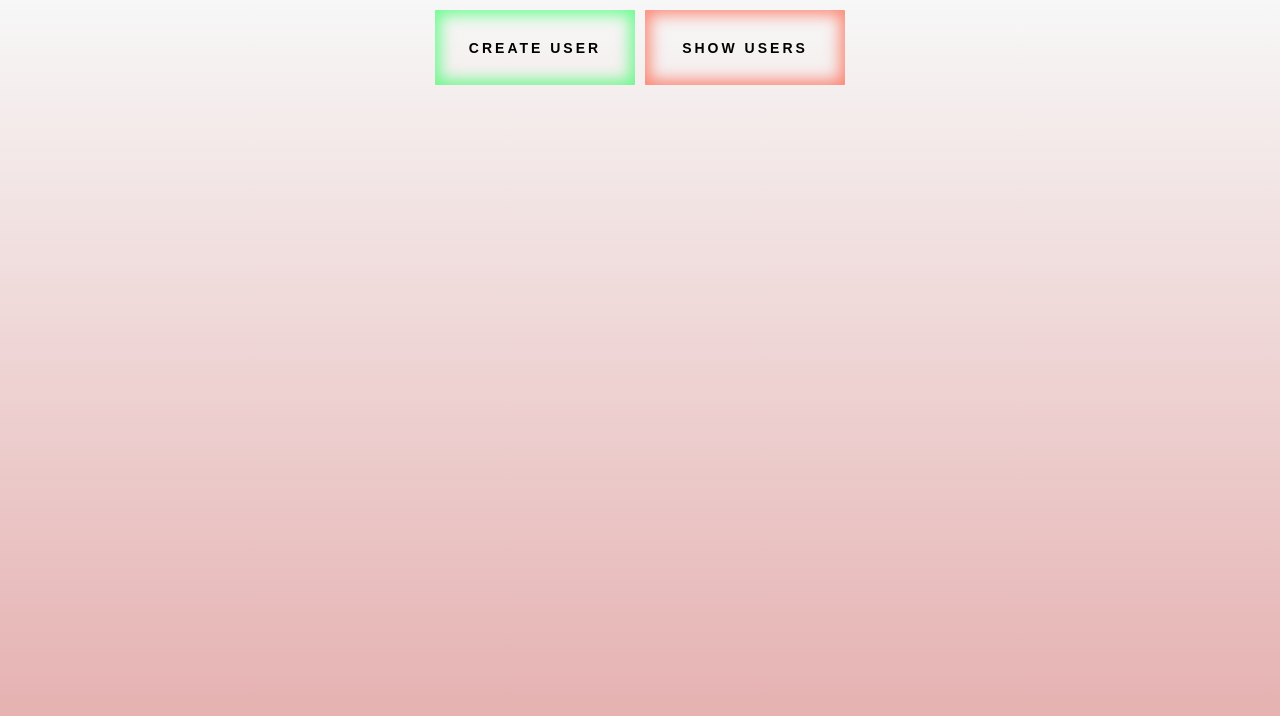
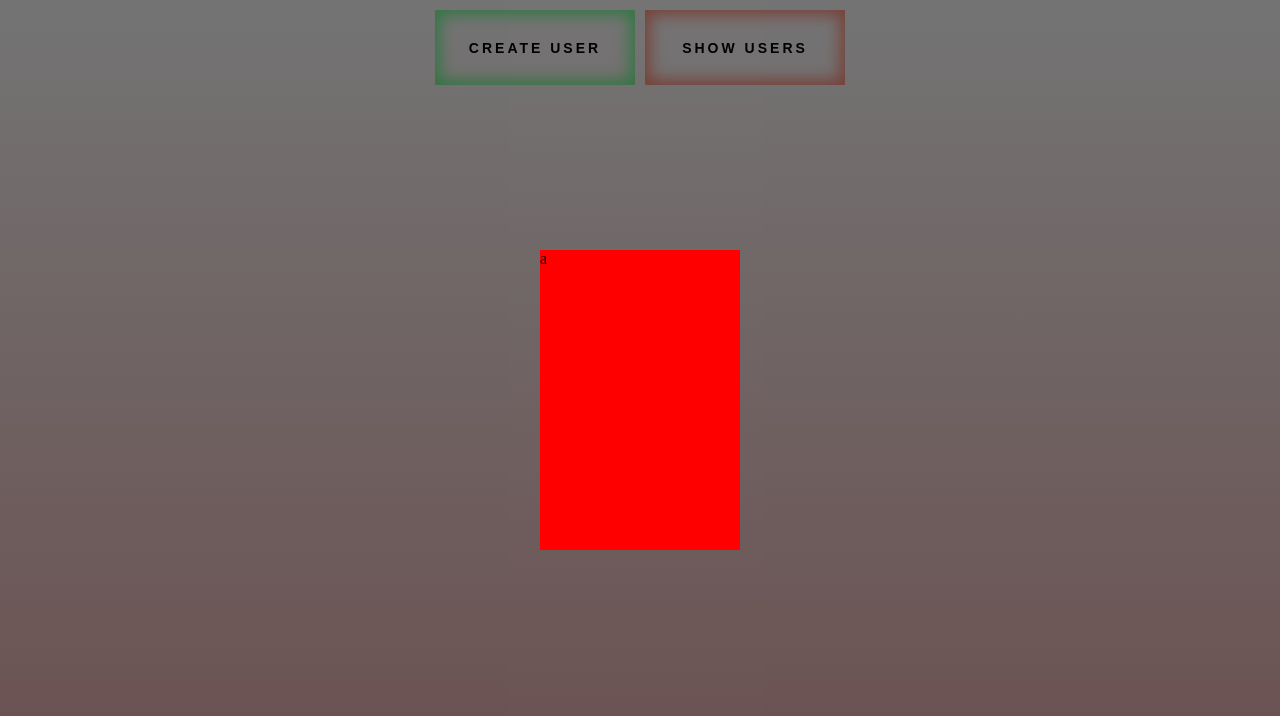
Before and after one commit to kazrias/exam, a React (Create React App) app in the folder exercise2/: page / in a window 1280 px wide. Both pictures are taken after a click on the button "CREATE USER". Shown: the top 716 px of the page. Built offline with nearby package versions, Linux system fonts and the light colour scheme.

Commit message:
-Create modal

```diff
--- a/exercise2/src/App.jsx
+++ b/exercise2/src/App.jsx
@@ -1,19 +1,19 @@
-import { useState } from 'react';
 import './App.css';
 import { Button } from './components/Button/Button';
-import { Modal } from './components/Modal/Modal';
+import { ModalBox } from './components/ModalBox/ModalBox';
+import { useDispatch, useSelector } from 'react-redux'
+import { createHandle, showHandle } from './store/slices/appSlice'
 function App() {
-  const [createIsClicked, setCreateIsClicked] = useState(false)
-  const [showIsClicked, setShowIsClicked] = useState(false)
+  const createClick = useSelector(state => state.app.createIsClicked)
+  const showClick = useSelector(state => state.app.shwowClick)
+  const dispatch = useDispatch()
   return (
     <div className="App">
       <div className="buttons">
-        <Button onClick={() => setCreateIsClicked(true)} type={'main'}>Create User</Button>
-        <Button onClick={() => setShowIsClicked(true)} type={'secondary'}>Show Users</Button>
+        <Button onClick={() => dispatch(createHandle({ createClick: true }))} type={'main'}>Create User</Button>
+        <Button onClick={() => dispatch(showHandle({ showClick: true }))} type={'secondary'}>Show Users</Button>
       </div>
-      {
-        createIsClicked && <Modal />
-      }
+      {createClick && <ModalBox />}
     </div>
   );
 }
--- a/exercise2/src/components/Button/Button.jsx
+++ b/exercise2/src/components/Button/Button.jsx
@@ -1,8 +1,8 @@
 import React from 'react'
 import './Button.css'
-export const Button = ({ children, type }) => {
+export const Button = ({ children, type, onClick }) => {
   return (
-    <button className={`button ${type}`}>
+    <button onClick={onClick} className={`button ${type}`}>
       {children}
     </button>
   )
--- a/exercise2/src/components/Modal/Modal.css
+++ /dev/null
@@ -1,8 +0,0 @@
-button {
-  font-size: 1.2rem;
-  padding: 5px 15px;
-}
-
-dialog::backdrop {
-  background-color: salmon;
-}
--- a/exercise2/src/components/Modal/Modal.jsx
+++ /dev/null
@@ -1,19 +0,0 @@
-import React, { useEffect, useRef, useState } from 'react'
-import './Modal.css'
-export const Modal = ({ children }) => {
-  const dialogRef = useRef(null)
-  useEffect(() => {
-    if (openModal) {
-      ref.current?.showModal();
-    } else {
-      ref.current?.close();
-    }
-  }, [openModal]);
-  return (
-    <div className='modal'>
-      <dialog ref={dialogRef}>
-        TEXT
-      </dialog>
-    </div >
-  )
-}
--- /dev/null
+++ b/exercise2/src/components/ModalBox/ModalBox.css
@@ -0,0 +1,17 @@
+.modal{
+  width: 100%;
+  height: 100%;
+  display: flex;
+  align-items: center;
+  justify-content: center;
+  position: fixed;
+  background-color: rgba(0, 0, 0, 0.529);
+  display: flex;
+  align-items: center;
+  justify-content: center;
+}
+.wrapper{
+  background-color: red;
+  width: 200px;
+  height: 300px;
+}
--- /dev/null
+++ b/exercise2/src/components/ModalBox/ModalBox.jsx
@@ -0,0 +1,14 @@
+import { useEffect, useRef } from 'react'
+import './ModalBox.css'
+import { useSelector } from 'react-redux'
+export const ModalBox = ({ children }) => {
+  const showClick = useSelector(state => state.app.shwowClick)
+
+  return (
+    <div className="modal">
+      <div className="wrapper">
+        a
+      </div>
+    </div>
+  )
+}
--- a/exercise2/src/index.js
+++ b/exercise2/src/index.js
@@ -1,13 +1,16 @@
 import React from 'react';
 import ReactDOM from 'react-dom/client';
-
+import { Provider } from 'react-redux';
+import store from './store/store';
 import App from './App';
 
 
 const root = ReactDOM.createRoot(document.getElementById('root'));
 root.render(
   <React.StrictMode>
-    <App />
+    <Provider store={store}>
+      <App />
+    </Provider>
   </React.StrictMode>
 );
 
--- /dev/null
+++ b/exercise2/src/store/slices/appSlice.js
@@ -0,0 +1,24 @@
+import { createSlice, current } from '@reduxjs/toolkit';
+const initialState = {
+  createIsClicked: false,
+  showIsClicked: false,
+}
+export const appSlice = createSlice({
+  name: 'app',
+  initialState,
+  reducers: {
+    createHandle: (state, action) => {
+      state.createIsClicked = action.payload.createClick;
+      console.log(current(state).createIsClicked);
+    },
+
+    showHandle: (state, action) => {
+      state.showIsClicked = action.payload.showClick;
+      console.log(current(state).showIsClicked);
+    },
+  }
+})
+
+
+export const { createHandle, showHandle } = appSlice.actions
+export default appSlice.reducer
--- /dev/null
+++ b/exercise2/src/store/store.js
@@ -0,0 +1,7 @@
+import { configureStore } from '@reduxjs/toolkit';
+import appReducer from './slices/appSlice'
+export default configureStore({
+  reducer: {
+    app: appReducer,
+  }
+});
```
Also changed, not shown: exercise2/src/components/Form/Form.css (added), exercise2/src/components/Form/Form.jsx (added).
